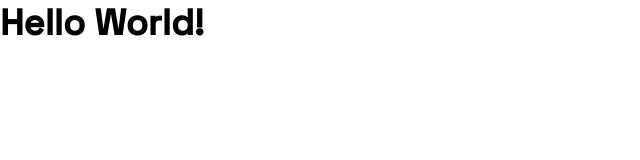
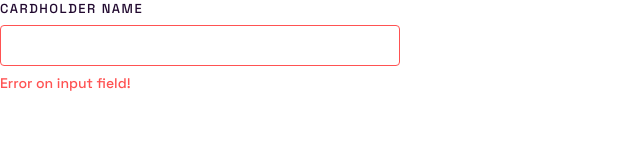
Before and after one commit to sriveer-me/interactive-card-details-form, a website built with Parcel: page src/index.html in a window 1280 px wide. Shown: the whole page, without its empty margins (0-640 px from the left). Built offline with nearby package versions, Linux system fonts and the light colour scheme.

Commit message:
feat: add web component app-input
New web component app-input created, this hopefully will help mw in modelling inputs

All colors are now css variables instead of scss variables. This change will help me when writing css (template style written in this changeset is an example).

```diff
--- /dev/null
+++ b/src/components/input.ts
@@ -0,0 +1,27 @@
+class Input extends HTMLElement{
+    constructor(){
+        super();
+    }
+    connectedCallback(){
+        const inputTemplate = document.getElementById('input-template') as HTMLTemplateElement;
+        this.append(inputTemplate.content.cloneNode(true));
+    }
+
+    InError(): boolean{
+        return this.classList.contains('error');
+    }
+    setInError(inError: boolean): void{
+        if(inError == true){
+            this.classList.add('error');
+        }
+        else{
+            this.classList.remove('error');
+        }
+    }
+    setErrorText(text: string): void{
+        const errorTextNode = this.querySelector('.error-text') as HTMLSpanElement;
+        errorTextNode.textContent = text;
+    }
+}
+
+customElements.define("app-input",Input);
--- a/src/index.html
+++ b/src/index.html
@@ -15,11 +15,68 @@
     <link rel="stylesheet" href="style.scss">
 
     <!-- Web Components -->
+    <script src="./components/input.ts"></script>
 
     <!-- main js module -->
     <script type="module" src="./main.ts"></script>
 </head>
 <body>
-    <h1>Hello World!</h1>
+
+    <!-- template for the input field -->
+    <template id="input-template">
+        <style>
+            label{
+                display: flex;
+                flex-direction: column;
+                max-width: 40rem;
+                row-gap: var(--spacing-03);
+            }
+
+            .name-text{
+                font-size: 1.3rem;
+                text-transform: uppercase;
+                color: var(--color-neutral-800);
+                letter-spacing: .15rem;
+            }
+
+            input{
+                transition: border .1s ease-in-out;
+                padding: var(--spacing-03);
+                font-family: inherit;
+                font-size: 1.8rem;
+                border-radius: 4px;
+                border: 1px solid var(--color-neutral-700);
+            }
+            input:focus{
+                border: 1px solid var(--dark-viola);
+                outline: none;
+            }
+
+            .error-text{
+                transition: opacity .1s ease-in-out;
+                visibility: hidden;
+                opacity: 0;
+                font-size: 1.4rem;
+                color: var(--red);
+            }
+
+            label.error input{
+                border: 1px solid var(--red);
+            }
+            label.error .error-text{
+                visibility: visible;
+                opacity: 1;
+            }
+        </style>
+        <label class="error">
+            <span class="name-text">Cardholder Name</span>
+            <input type="text">
+            <span class="error-text">Error on input field!</span>
+        </label>
+    </template>
+
+    <main>
+        <app-input id="name-input"/>
+    </main>
 </body>
 </html>
--- a/src/style/_color.scss
+++ b/src/style/_color.scss
@@ -1,9 +1,11 @@
-$red: hsl(0, 100%, 66%);
+:root{
+    --red: hsl(0, 100%, 66%);
 
-$light-viola: hsl(249, 99%, 64%);
-$dark-viola: hsl(278, 94%, 30%);
+    --light-viola: hsl(249, 99%, 64%);
+    --dark-viola: hsl(278, 94%, 30%);
 
-$color-neutral-100: hsl(0, 0%, 100%);
-$color-neutral-300: hsl(270, 3%, 87%);
-$color-neutral-700: hsl(279, 6%, 55%);
-$color-neutral-800: hsl(278, 68%, 11%);
+    --color-neutral-100: hsl(0, 0%, 100%);
+    --color-neutral-300: hsl(270, 3%, 87%);
+    --color-neutral-700: hsl(279, 6%, 55%);
+    --color-neutral-800: hsl(278, 68%, 11%);
+}
```
